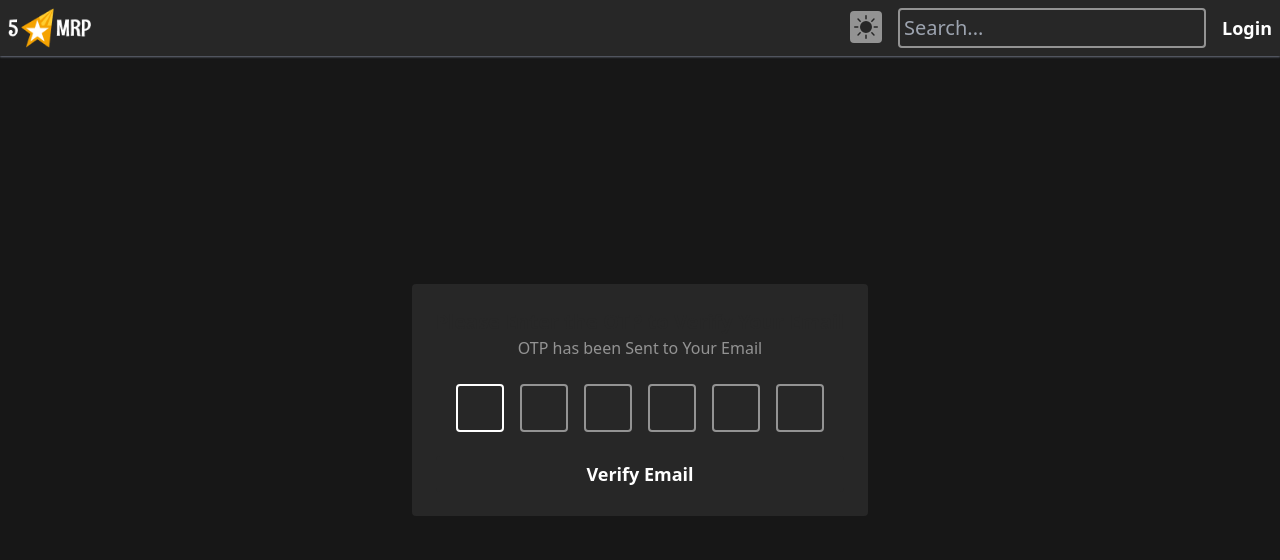
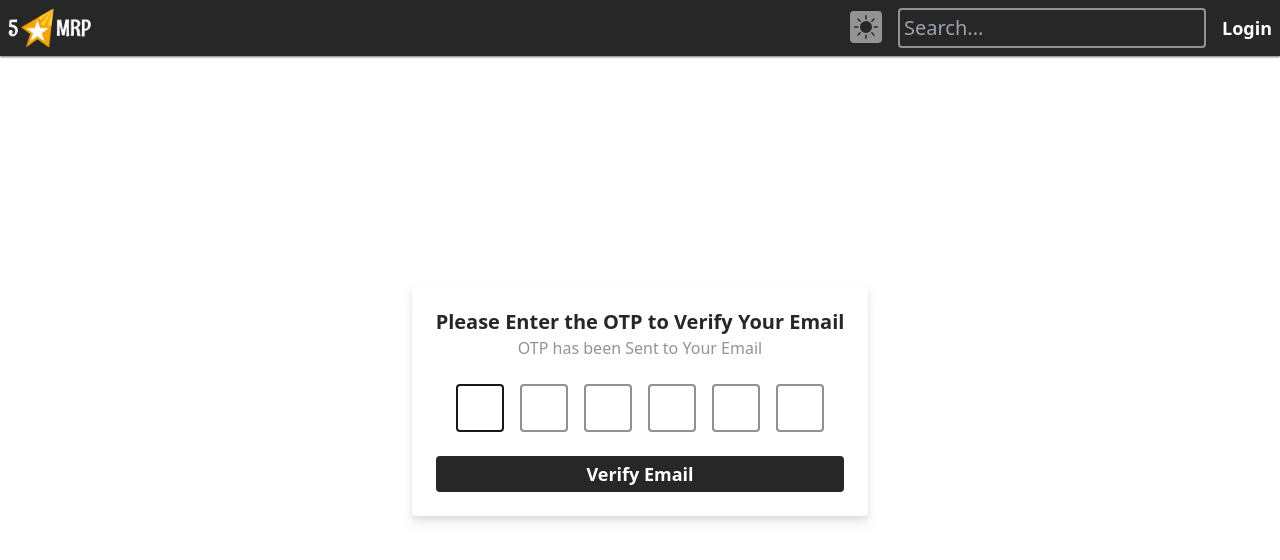
Before and after one commit to Awais512/ReviewApp, a React (Create React App) app: page /auth/verify-email in a window 1280 px wide. Shown: the top 560 px of the page. Built offline with nearby package versions, Linux system fonts and the light colour scheme.

Commit message:
Finalize theme

```diff
--- a/src/components/Auth/ConfirmPassword.jsx
+++ b/src/components/Auth/ConfirmPassword.jsx
@@ -1,12 +1,14 @@
 import React from 'react';
 import { Title, Container, FormInput, Submit } from '../';
+import { commonModalClasses } from '../../utils/theme';
+import FormContainer from '../Form/FormContainer';
 
 const ConfirmPassword = () => {
   return (
     <>
-      <div className='fixed inset-0 bg-primary -z-20 flex justify-center items-center'>
+      <FormContainer>
         <Container>
-          <form className='bg-secondary rounded p-6 w-96 space-y-6'>
+          <form className={`${commonModalClasses} w-96`}>
             <Title>Please Enter new Password</Title>
 
             <FormInput
@@ -24,7 +26,7 @@
             <Submit value='Confirm Password' />
           </form>
         </Container>
-      </div>
+      </FormContainer>
     </>
   );
 };
--- a/src/components/Auth/EmailVerification.jsx
+++ b/src/components/Auth/EmailVerification.jsx
@@ -2,6 +2,8 @@
 import { useRef } from 'react';
 import { useState } from 'react';
 import { Title, Container, Submit } from '../';
+import { commonModalClasses } from '../../utils/theme';
+import FormContainer from '../Form/FormContainer';
 
 const OTP_LENGTH = 6;
 
@@ -46,12 +48,12 @@
 
   return (
     <>
-      <div className='fixed inset-0 bg-primary -z-20 flex justify-center items-center'>
+      <FormContainer>
         <Container>
-          <form className='bg-secondary rounded p-6 space-y-6'>
+          <form className={`${commonModalClasses}`}>
             <div>
               <Title>Please Enter the OTP to Verify Your Email</Title>
-              <p className='text-center text-dark-subtle'>
+              <p className='text-center dark:text-dark-subtle text-light-subtle'>
                 OTP has been Sent to Your Email
               </p>
             </div>
@@ -64,7 +66,7 @@
                   value={otp[index] || ''}
                   onChange={(e) => handleOtpChange(e, index)}
                   onKeyDown={(e) => handleKeyDown(e, index)}
-                  className='w-12 h-12 border-2 border-dark-subtle focus:border-white rounded bg-transparent outline-none text-white text-center font-semibold text-xl spin-button-none firefox'
+                  className='w-12 h-12 border-2 dark:border-dark-subtle border-light-subtle dark:focus:border-white focus:border-primary rounded bg-transparent outline-none dark:text-white text-primary text-center font-semibold text-xl spin-button-none firefox'
                 />
               ))}
             </div>
@@ -72,7 +74,7 @@
             <Submit value='Verify Email' />
           </form>
         </Container>
-      </div>
+      </FormContainer>
     </>
   );
 };
--- a/src/components/Auth/ForgotPassword.jsx
+++ b/src/components/Auth/ForgotPassword.jsx
@@ -1,12 +1,14 @@
 import React from 'react';
 import { Title, Container, FormInput, Submit, CustomLink } from '../';
+import { commonModalClasses } from '../../utils/theme';
+import FormContainer from '../Form/FormContainer';
 
 const ForgotPassword = () => {
   return (
     <>
-      <div className='fixed inset-0 bg-primary -z-20 flex justify-center items-center'>
+      <FormContainer>
         <Container>
-          <form className='bg-secondary rounded p-6 w-96 space-y-6'>
+          <form className={`${commonModalClasses} w-96`}>
             <Title>Please Enter Your Email</Title>
 
             <FormInput
@@ -32,7 +34,7 @@
             </div>
           </form>
         </Container>
-      </div>
+      </FormContainer>
     </>
   );
 };
--- a/src/components/Auth/Signin.jsx
+++ b/src/components/Auth/Signin.jsx
@@ -1,11 +1,13 @@
 import React from 'react';
 import { Container, FormInput, Submit, Title, CustomLink } from '../';
+import { commonModalClasses } from '../../utils/theme';
+import FormContainer from '../Form/FormContainer';
 
 const Signin = () => {
   return (
-    <div className='fixed inset-0 dark:bg-primary bg-white -z-20 flex justify-center items-center'>
+    <FormContainer>
       <Container>
-        <form className='dark:bg-secondary bg-white drop-shadow-lg  rounded p-6 w-96 space-y-6'>
+        <form className={`${commonModalClasses} w-96`}>
           <Title>Sign In</Title>
 
           <FormInput
@@ -37,7 +39,7 @@
           </div>
         </form>
       </Container>
-    </div>
+    </FormContainer>
   );
 };
 
--- a/src/components/Auth/Signup.jsx
+++ b/src/components/Auth/Signup.jsx
@@ -1,11 +1,13 @@
 import React from 'react';
 import { FormInput, Submit, Title, Container, CustomLink } from '../';
+import { commonModalClasses } from '../../utils/theme';
+import FormContainer from '../Form/FormContainer';
 
 const Signup = () => {
   return (
-    <div className='fixed inset-0 bg-primary -z-20 flex justify-center items-center'>
+    <FormContainer>
       <Container>
-        <form className='bg-secondary rounded p-6 w-96 space-y-6'>
+        <form className={`${commonModalClasses} w-96 space-y-6`}>
           <Title>Sign Up</Title>
 
           <FormInput
@@ -44,7 +46,7 @@
           </div>
         </form>
       </Container>
-    </div>
+    </FormContainer>
   );
 };
 
--- /dev/null
+++ b/src/components/Form/FormContainer.jsx
@@ -0,0 +1,9 @@
+import React from 'react';
+
+export default function FormContainer({ children }) {
+  return (
+    <div className='fixed inset-0 dark:bg-primary bg-white -z-10 flex justify-center items-center'>
+      {children}
+    </div>
+  );
+}
--- a/src/components/Form/Submit.jsx
+++ b/src/components/Form/Submit.jsx
@@ -4,7 +4,7 @@
   return (
     <input
       type='submit'
-      className='w-full rounded dark:bg-white bg-secondary dark:text-secondary text-white  hover:bg-opacity-90 transition font-semibold text-lg cursor-pointer p-1'
+      className='w-full rounded dark:bg-white bg-secondary dark:text-secondary text-white hover:bg-opacity-90 transition font-semibold text-lg cursor-pointer p-1'
       value={value}
     />
   );
--- a/src/components/User/Navbar.jsx
+++ b/src/components/User/Navbar.jsx
@@ -19,7 +19,7 @@
             <li>
               <button
                 onClick={toggleTheme}
-                className='bg-dark-subtle p-1 rounded'
+                className='dark:bg-white bg-dark-subtle p-1 rounded'
               >
                 <BsFillSunFill className='text-secondary' size={24} />
               </button>
--- /dev/null
+++ b/src/utils/theme.js
@@ -0,0 +1,2 @@
+export const commonModalClasses =
+  'dark:bg-secondary bg-white drop-shadow-lg rounded p-6 space-y-6';
```
